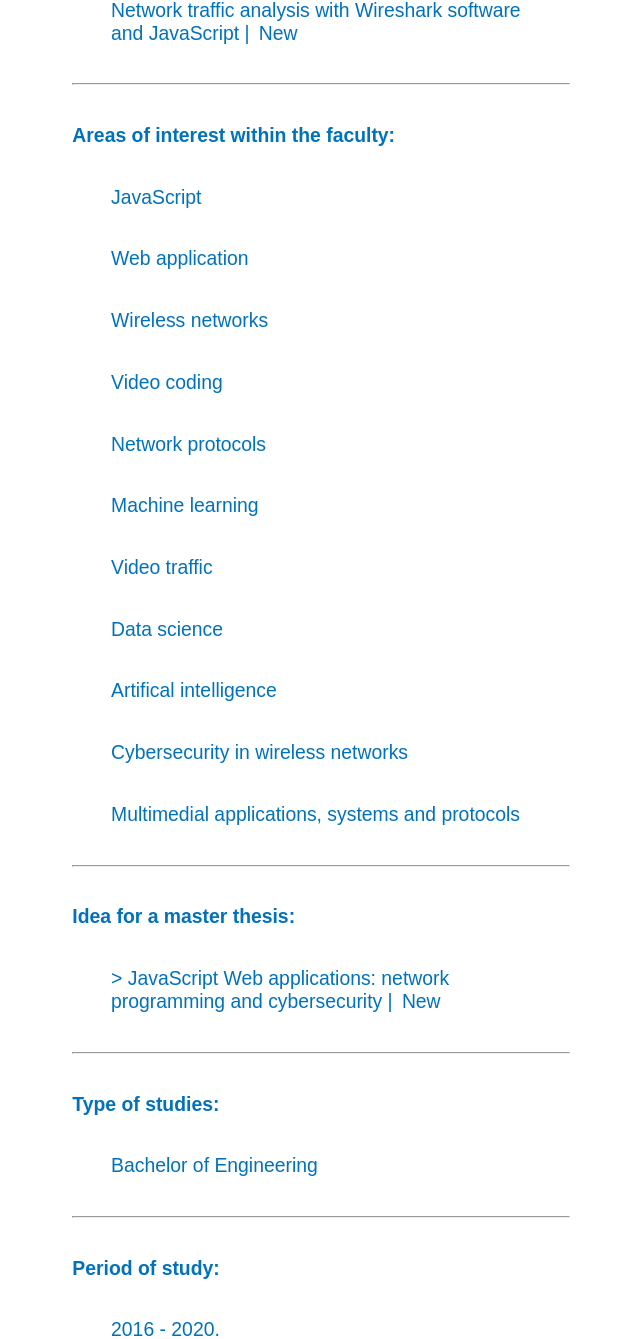
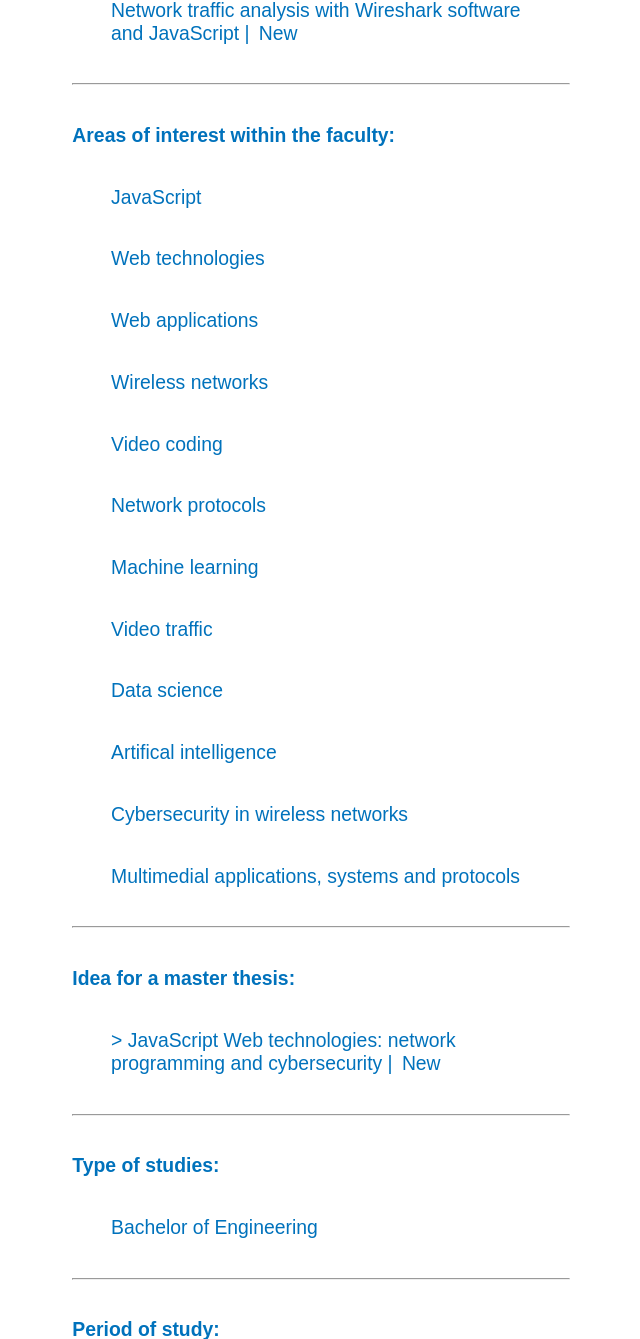
Before and after one commit to CoaPro/root, a Django app: page /profil/faculty in a window 1280 px wide. Shown: the part 1241-2580 px from the top of the page, without its empty margins (595-1235 px from the left). Run offline with Django 3.2, Linux system fonts and the light colour scheme.

Commit message:
Update 1 | 17.4.2021.

```diff
--- a/aleksandarlukovic/templates/profil/en.html
+++ b/aleksandarlukovic/templates/profil/en.html
@@ -62,7 +62,7 @@
                         Last modified:
                         <br>
                         <br>
-                        23. 3. 2021.
+                        17. 4. 2021.
                     </div>
 
                 </div>
--- a/aleksandarlukovic/templates/profil/faculty.html
+++ b/aleksandarlukovic/templates/profil/faculty.html
@@ -111,7 +111,8 @@
                             Areas of interest within the faculty:
                             <ul>
                                 <li>JavaScript </li>
-                                <li>Web application </li>
+                                <li>Web technologies </li>
+                                <li>Web applications </li>
                                 <!-- <li>Big Data </li> -->
                                 <li>Wireless networks </li>
                                 <li>Video coding </li>
@@ -133,7 +134,7 @@
                         <li class="lista_faks a4b">
                             Idea for a master thesis:
                             <ul>
-                                <li>> JavaScript Web applications: network programming and cybersecurity | <span id="profilNovoF">New</span> </li>
+                                <li>> JavaScript Web technologies: network programming and cybersecurity | <span id="profilNovoF">New</span> </li>
                             </ul>
 
                             <hr>
--- a/aleksandarlukovic/templates/profil/fakultet.html
+++ b/aleksandarlukovic/templates/profil/fakultet.html
@@ -113,6 +113,7 @@
                             Uže oblasti interesovanja u okviru fakulteta:
                             <ul>
                                 <li>JavaScript</li>
+                                <li>Veb tehnologije</li>
                                 <li>Veb aplikacije</li>
                              <!--  <li>Big Data </li> -->
                                 <li>Bežične mreže </li>
@@ -135,7 +136,7 @@
                         <li class="lista_faks a4b">
                             Okvirna tema i ideja za master rad:
                             <ul>
-                                <li>JavaScript Veb aplikacije: mrežno programiranje i sajber bezbednost | <span id="profilNovo">Novo</span> </li>
+                                <li>JavaScript Veb tehnologije: mrežno programiranje i sajber bezbednost | <span id="profilNovo">Novo</span> </li>
                             </ul>
 
                             <hr>
--- a/aleksandarlukovic/templates/profil/profil.html
+++ b/aleksandarlukovic/templates/profil/profil.html
@@ -123,7 +123,7 @@
 
                             <li>Okvirna tema master rada u izradi:
                                 <ul class="lista_a_a a2">
-                                    <li>> JavaScript Veb aplikacije: mrežno programiranje i sajber bezbednost <span id="profilNovo">Novo</span></li>
+                                    <li>> JavaScript Veb tehnologije: mrežno programiranje i sajber bezbednost <span id="profilNovo">Novo</span></li>
                                     <hr>
                                 </ul>
                             </li>
--- a/aleksandarlukovic/templates/profil/profile.html
+++ b/aleksandarlukovic/templates/profil/profile.html
@@ -124,7 +124,7 @@
 
                             <li>General topic of master thesis in progress:
                                 <ul class="lista_a_a a2">
-                                    <li>> JavaScript Web applications: network programming and cybersecurity  <span id="profilNovo">New</span></li>
+                                    <li>> JavaScript Web technologies: network programming and cybersecurity  <span id="profilNovo">New</span></li>
                                     <hr>
                                 </ul>
                             </li>
--- a/aleksandarlukovic/templates/profil/sr.html
+++ b/aleksandarlukovic/templates/profil/sr.html
@@ -67,7 +67,7 @@
                             Poslednja izmena:
                             <br>
                             <br>
-                            23. 3. 2021.
+                            17. 4. 2021.
                         </div>
 
                     </div>
```
